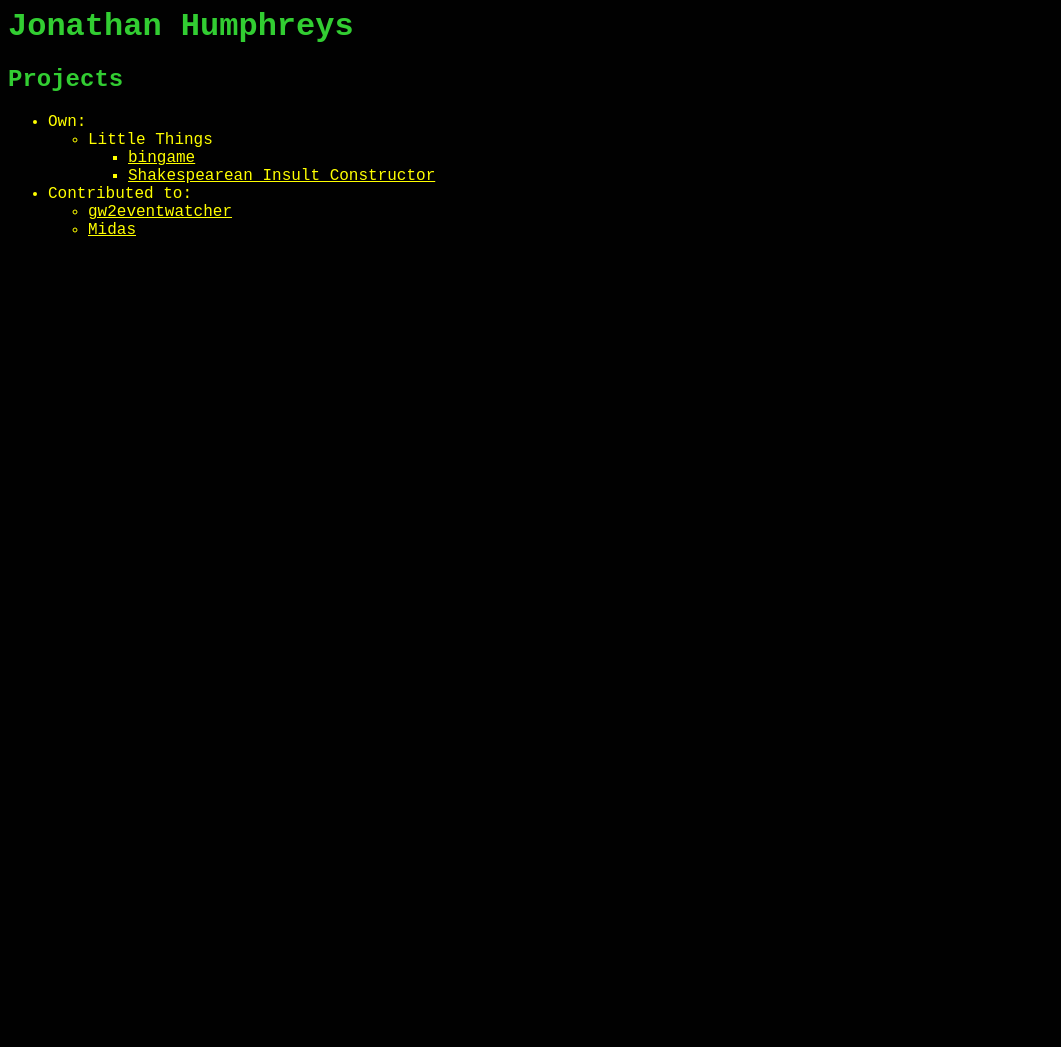
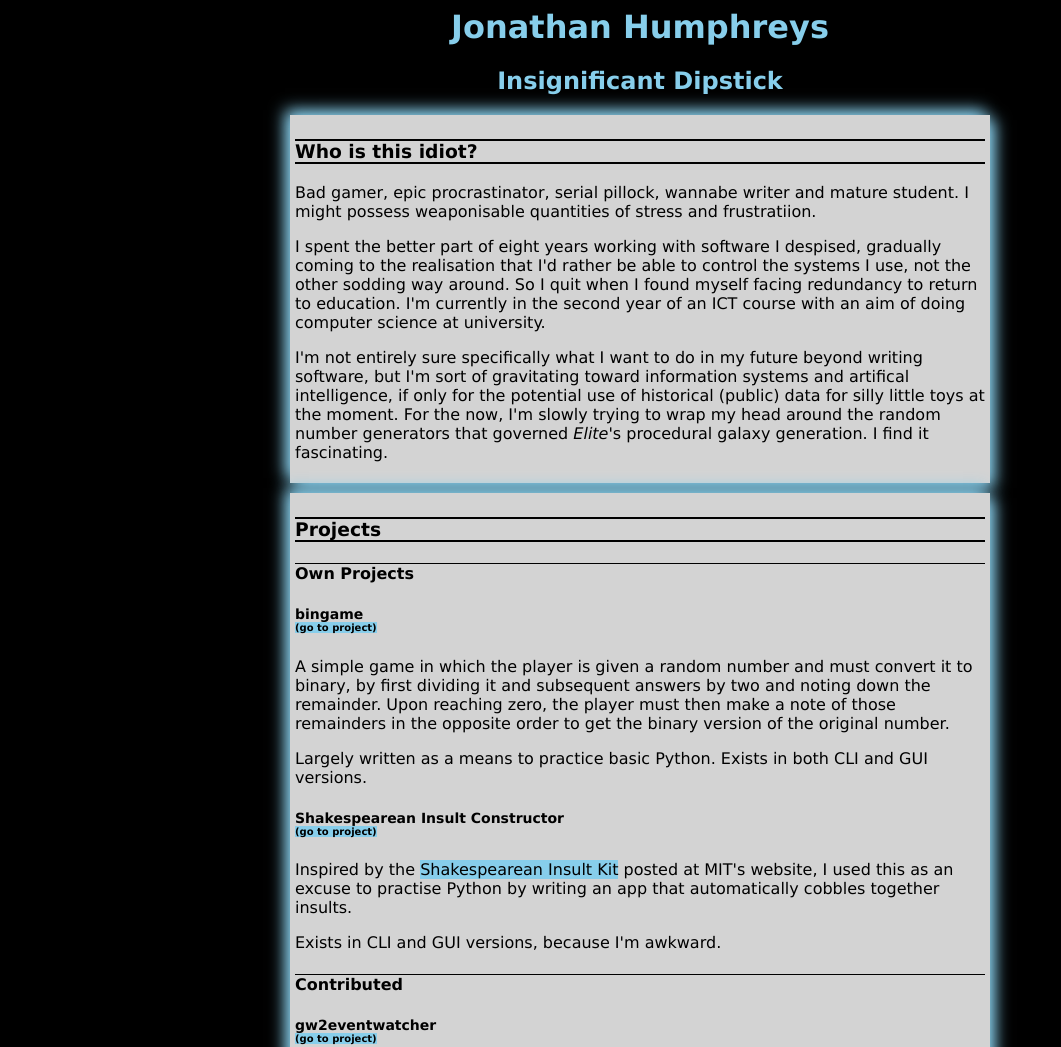
Before and after one commit to TrollDecker/trolldecker.github.io, a plain HTML site: page index.html in a window 1280 px wide. Shown: the top 1047 px of the page, without its empty margins (0-1061 px from the left). Before the commit the page ends 800 px from the top, so only its background shows below. Drawn offline with Linux system fonts and the light colour scheme.

Commit message:
Doing a better effort than the original cack-hander

```diff
--- a/index.html
+++ b/index.html
@@ -8,24 +8,52 @@
   </head>
   <body>
 
-    <h1>Jonathan Humphreys</h1>
+    <div id="container">
 
-    <h2>Projects</h2>
-    <ul>
-      <li>Own:</li>
-      <ul>
-        <li>Little Things</li>
-        <ul>
-          <li><a href="https://github.com/RichieStacker/bingame">bingame</a></li>
-          <li><a href="https://github.com/RichieStacker/insult_constructor">Shakespearean Insult Constructor</a></li>
-        </ul>
-      </ul>
-      <li>Contributed to:</li>
-      <ul>
-        <li><a href="https://github.com/m-decoster/gw2eventwatcher">gw2eventwatcher</a></li>
-        <li><a href="https://github.com/steelwolf180/Midas">Midas</a></li>
-      </ul>
-    </ul>
+      <h1>Jonathan Humphreys</h1>
+      <h2>Insignificant Dipstick</h2>
 
+      <div>
+
+	    <h3>Who is this idiot?</h3>
+
+	    <p>Bad gamer, epic procrastinator, serial pillock, wannabe writer and mature student. I might possess weaponisable quantities of stress and frustratiion.</p>
+
+	    <p>I spent the better part of eight years working with software I despised, gradually coming to the realisation that I'd rather be able to control the systems I use, not the other sodding way around. So I quit when I found myself facing redundancy to return to education. I'm currently in the second year of an ICT course with an aim of doing computer science at university.</p>
+
+	    <p>I'm not entirely sure specifically what I want to do in my future beyond writing software, but I'm sort of gravitating toward information systems and artifical intelligence, if only for the potential use of historical (public) data for silly little toys at the moment. For the now, I'm slowly trying to wrap my head around the random number generators that governed <em>Elite</em>'s procedural galaxy generation. I find it fascinating.</p>
+
+	  </div>
+
+	  <div>
+
+	    <h3>Projects</h3>
+
+	    <h4>Own Projects</h4>
+
+	    <h5>bingame<br/><a href="https://github.com/RichieStacker/bingame">(go to project)</a></h5>
+
+	    <p>A simple game in which the player is given a random number and must convert it to binary, by first dividing it and subsequent answers by two and noting down the remainder. Upon reaching zero, the player must then make a note of those remainders in the opposite order to get the binary version of the original number.</p>
+
+	    <p>Largely written as a means to practice basic Python. Exists in both CLI and GUI versions.</p>
+
+        <h5>Shakespearean Insult Constructor<br/><a href="https://github.com/RichieStacker/insult_constructor">(go to project)</a></h5>
+
+	    <p>Inspired by the <a href="http://web.mit.edu/dryfoo/Funny-pages/shakespeare-insult-kit.html">Shakespearean Insult Kit</a> posted at MIT's website, I used this as an excuse to practise Python by writing an app that automatically cobbles together insults.</p>
+
+        <p>Exists in CLI and GUI versions, because I'm awkward.</p>
+
+	    <h4>Contributed</h4>
+
+        <h5>gw2eventwatcher<br/><a href="https://github.com/m-decoster/gw2eventwatcher">(go to project)</a></h5>
+
+	    <p>Contributed a little CSS to a page that alerted the user to boss events in <em>Guild Wars 2</em>, just to tart it up a little.</p>
+
+	    <h5>Midas<br/><a href="https://github.com/steelwolf180/Midas">(go to project)</a></h5>
+
+	    <p>Wrote a quick UI for this one. Nothing special, and still needs to be properly implemented.</p>
+
+      </div>
+    </div>
   </body>
 </html>
--- a/main.css
+++ b/main.css
@@ -1,13 +1,52 @@
 body {
-  background-color: #010101;
-  color: limegreen;
-  font-family: "Courier New", Courier, monospace, serif;
+  background-color: black;
+  color: skyblue;
+  font-family: Verdana, Arial, sans-serif;
 }
 
-li, li > a {
-  color: yellow;
+#container {
+  width: 700px;
+  margin: 0 auto;
 }
 
-li > a:hover {
-  color: red;
+#container div {
+  background-color: lightgrey;
+  color: black;
+  margin: 10px 0px;
+  padding: 5px;
+  box-shadow: 5px 5px 15px skyblue, -5px -5px 15px skyblue;
+  ms-box-shadow: 5px 5px 15px skyblue, -5px -5px 15px skyblue;
+  moz-box-shadow: 5px 5px 15px skyblue, -5px -5px 15px skyblue;
+  webkit-box-shadow: 5px 5px 15px skyblue, -5px -5px 15px skyblue;
 }
+
+a {
+  background-color: skyblue;
+  color: black;
+  text-decoration: none;
+}
+
+h1, h2 {
+  text-align: center;
+}
+
+h3 {
+  border-style: solid none;
+  border-width: 2px;
+  border-color: black;
+}
+
+h4 {
+  border-style: solid none none none;
+  border-width: 1px;
+  border-color: black;
+}
+
+h5 {
+  font-size: 14px;
+  font-weight: none;
+}
+
+h5 a {
+  font-size: 10px;
+}
```
